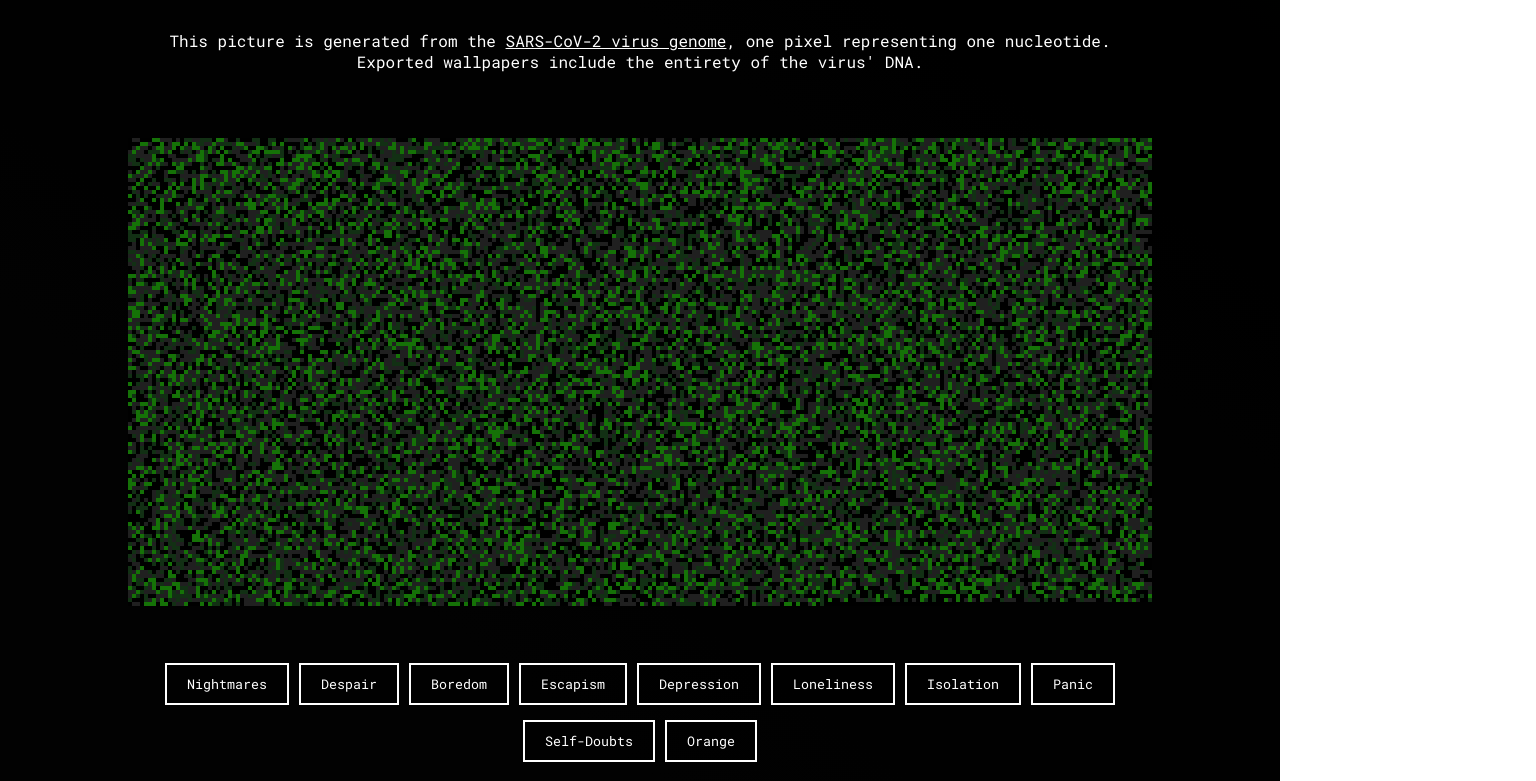
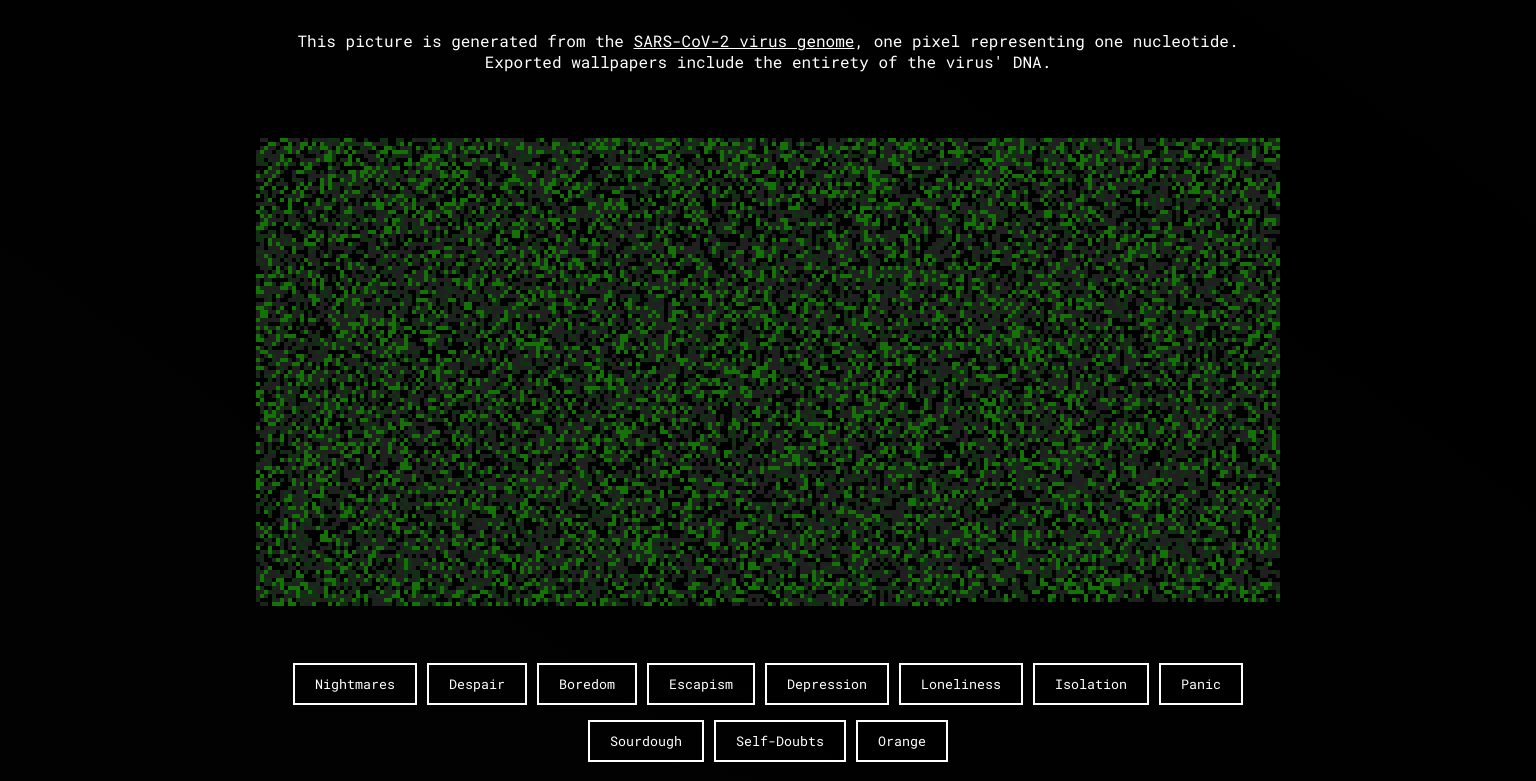
Before and after one commit to TheFreal/covisualizer, a plain HTML site: page index.html in a window 1280 px wide. Shown: the part 133-914 px from the top of the page, 1536 px wide, since content can reach past the window. Drawn offline with Linux system fonts and the light colour scheme.

Commit message:
Adding extra yeast

```diff
--- a/index.html
+++ b/index.html
@@ -32,6 +32,7 @@
         <input type="button" class="schemeBtn button" value="Loneliness" onClick="updateColorScheme('purple')">
         <input type="button" class="schemeBtn button" value="Isolation" onClick="updateColorScheme('minty')">
         <input type="button" class="schemeBtn button" value="Panic" onClick="updateColorScheme('icecream')">
+        <input type="button" class="schemeBtn button" value="Sourdough" onClick="updateColorScheme('sourdough')">
         <input type="button" class="schemeBtn button" value="Self-Doubts" onClick="updateColorScheme('doubts')">
         <input type="button" class="schemeBtn button" value="Orange" onClick="updateColorScheme('tangerine')">
       </div>
--- a/script.js
+++ b/script.js
@@ -26,6 +26,7 @@ const schemes = {
   "tangerine":["#cc5803", "#e2711d", "#ff9505", "#ffb627"],
   "icecream":["#7bdff2", "#b2f7ef", "#eff7f6", "#f7d6e0"],
   "doubts":["#000000", "#ffffff", "#a4a4a4", "#810081"],
+  "sourdough":["#440154", "#39568c", "#29af7f", "#fde725"]
 }
 
 function updateColor(val, index){
--- a/style.css
+++ b/style.css
@@ -48,11 +48,9 @@ p > a {
 }
 
 #layout {
-  padding: 5% 10% 5% 10%;
+  padding: 5% 20% 5% 20%;
   display: flex;
   flex-direction: column;
-  grid-template-columns: 20% 60% 20%;
-  grid-template-rows: 5% auto 40% 5% 25% 5% auto;
   width: 80%;
   background-color: rgba(0, 0, 0, 0.75);
   min-height: 100vh;
```
